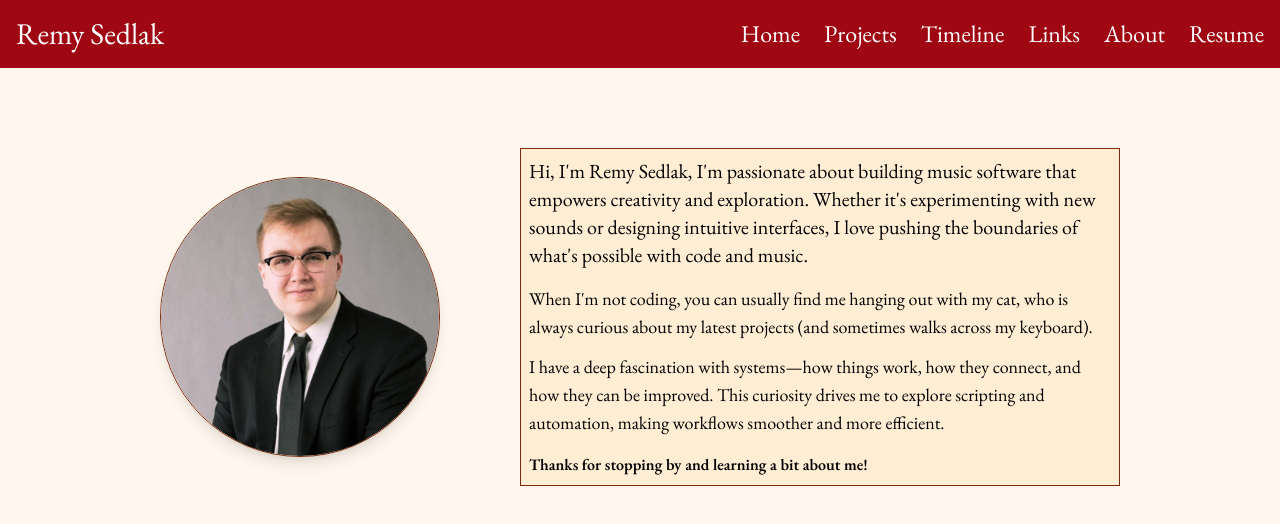
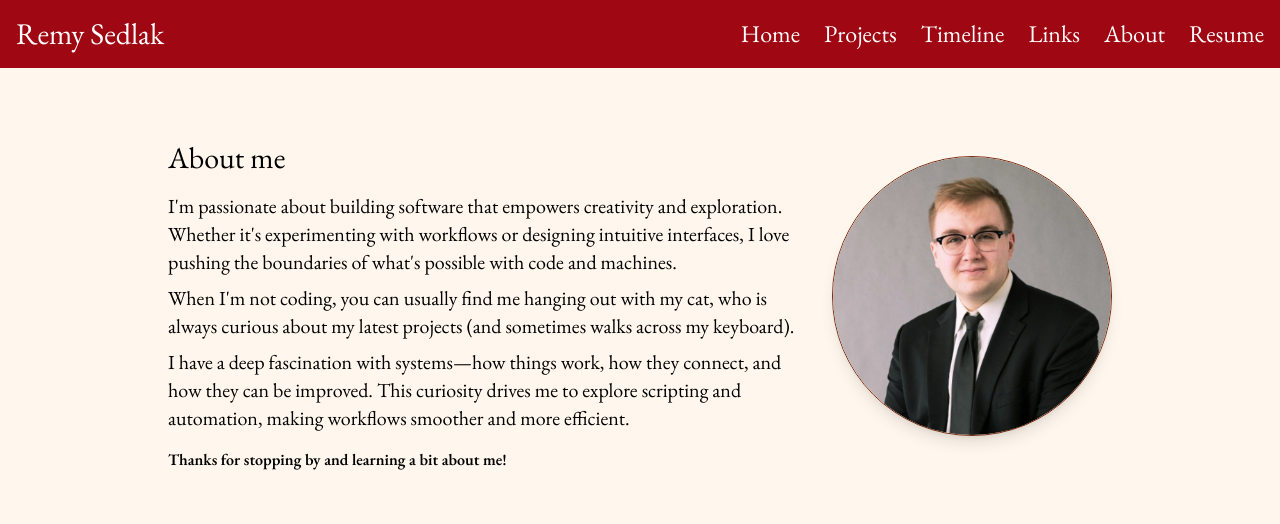
Before and after one commit to remysedlak/portfolio2.0, a React (Vite) app: page /about in a window 1280 px wide. Shown: the top 524 px of the page. Built offline with nearby package versions, Linux system fonts and the light colour scheme.

Commit message:
updated about me section

```diff
--- a/src/About.tsx
+++ b/src/About.tsx
@@ -2,27 +2,28 @@ import React from "react";
 
 const About: React.FC = () => (
     <div
-        className="md:mx-40 mx-10 flex flex-col md:flex-row justify-center items-center mt-20"
+        className="md:mx-40 mx-10 flex flex-col md:flex-row justify-center items-center mt-16"
     >
-        <img
+        <div style={{ flex: 1, minWidth: 250 }} className=" p-2 ">
+            <img
             src="/assets/remysedlak_image.jpg"
             alt="Remy Sedlak"
-            className="md:rounded-full shadow-lg md:mr-20 w-64 h-64 mb-10 md:mb-0 md:w-70 md:h-70 border border-orange-900"
+            className="md:rounded-full float-right shadow-lg ml-4 mt-4 w-48 h-48 md:mb-0 md:w-70 md:h-70 border border-orange-900"
         />
-        <div style={{ flex: 1, minWidth: 250 }} className="bg-orange-100 p-2 border border-orange-900">
-            <p className="text-xl mb-4 ">
-                Hi, I'm Remy Sedlak,
-                I'm passionate about building music software that empowers creativity and exploration. Whether it's experimenting with new sounds or designing intuitive interfaces, I love pushing the boundaries of what's possible with code and music.
+        <h1 className="text-3xl mb-4">About me</h1>
+            <p className="text-xl mb-2 ">
+                I'm passionate about building software that empowers creativity and exploration. Whether it's experimenting with workflows or designing intuitive interfaces, I love pushing the boundaries of what's possible with code and machines.
             </p>
-            <p className="mb-3 text-lg">
+            <p className="mb-2 text-xl">
                 When I'm not coding, you can usually find me hanging out with my cat, who is always curious about my latest projects (and sometimes walks across my keyboard).
             </p>
-            <p className="mb-3 text-lg">
+            <p className="mb-2 text-xl">
                 I have a deep fascination with systems—how things work, how they connect, and how they can be improved. This curiosity drives me to explore scripting and automation, making workflows smoother and more efficient.
             </p>
             <p className="mt-4 text-md font-semibold">
                 Thanks for stopping by and learning a bit about me!
             </p>
+
         </div>
     </div>
 );
```
